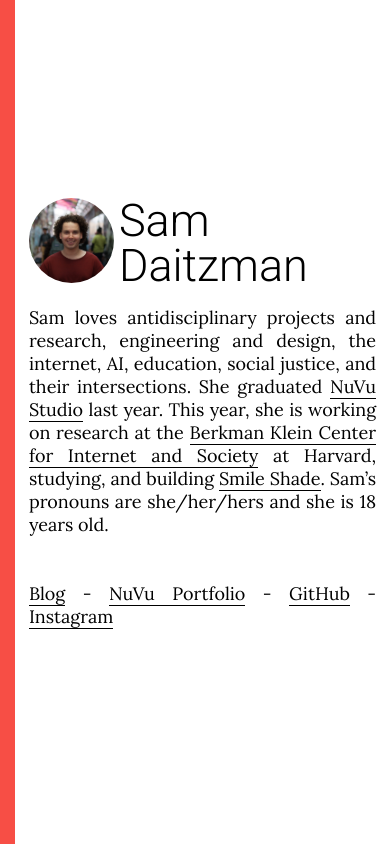
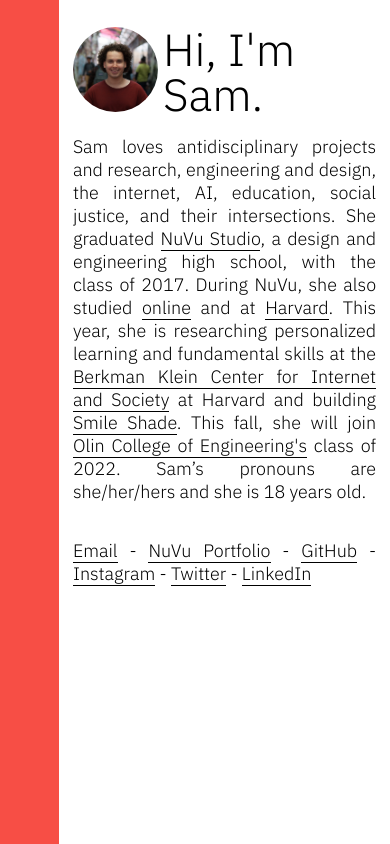
Before and after one commit to sdaitzman/website_january_2018, a website: page code/index.html in a window 390 px wide. Drawn offline with nearby package versions, Linux system fonts and the light colour scheme.

Commit message:
nearly finished

```diff
--- a/code/index.html
+++ b/code/index.html
@@ -5,26 +5,30 @@
     <meta name="viewport" content="width=device-width, initial-scale=1">
     <title>Sam Daitzman</title>
     <link rel="stylesheet" href="/node_modules/normalize.css/normalize.css">
-    <link href="https://fonts.googleapis.com/css?family=Lora|Roboto:300" rel="stylesheet">
+    <link href="https://fonts.googleapis.com/css?family=IBM+Plex+Sans:300" rel="stylesheet">
     <link rel="stylesheet" href="./styles.css">
     <script src="https://code.jquery.com/jquery-3.2.1.slim.min.js" integrity="sha384-KJ3o2DKtIkvYIK3UENzmM7KCkRr/rE9/Qpg6aAZGJwFDMVNA/GpGFF93hXpG5KkN" crossorigin="anonymous"></script>
-    <script src="/node_modules/sweetalert/dist/sweetalert.min.js" charset="utf-8"></script>
+    <script src="/node_modules/prefixfree/prefixfree.min.js" charset="utf-8"></script>
     <script src="/scripts.js" charset="utf-8"></script>
   </head>
   <body>
     <div class="body-container">
       <header class="page-header">
         <img class="me-photo" src="/face.jpg" alt="">
-        <h1 class="page-title">Sam Daitzman</h1>
+        <h1 class="page-title">Hi, I'm Sam.</h1>
       </header>
       <p class="about-me">
-        Sam loves antidisciplinary projects and research, engineering and design, the internet, AI, education, social justice, and their intersections.  She graduated <a href="https://cambridge.nuvustudio.com/sam-daitzman">NuVu Studio</a> last year.  This year, she is working on research at the <a href="https://cyber.harvard.edu/">Berkman Klein Center for Internet and Society</a> at Harvard, studying, and building <a href="https://smilesha.de/">Smile Shade</a>. Sam’s pronouns are she/her/hers and she is 18 years old.
-        <br><br><br>
-        <a href="https://sdaitzman.tumblr.com">Blog</a> -
+        Sam loves antidisciplinary projects and research, engineering and design, the internet, AI, education, social justice, and their intersections. She graduated <a href="https://cambridge.nuvustudio.com">NuVu Studio</a>, a design and engineering high school, with the class of 2017. During NuVu, she also studied <a href="https://ocw.mit.edu/index.htm">online</a> and at <a href="https://extension.harvard.edu">Harvard</a>. This year, she is researching personalized learning and fundamental skills at the <a href="https://cyber.harvard.edu/">Berkman Klein Center for Internet and Society</a> at Harvard and building <a href="https://smilesha.de/">Smile Shade</a>. This fall, she will join <a href="https://olin.edu">Olin College of Engineering's</a> class of 2022. Sam’s pronouns are she/her/hers and she is 18 years old.
+      </p>
+      <br>
+      <nav class="profiles">
+        <a href="mailto:sam@daitzman.com">Email</a> -
         <a href="https://cambridge.nuvustudio.com/sam-daitzman">NuVu Portfolio</a> -
         <a href="https://github.com/sdaitzman">GitHub</a> -
-        <a href="https://instagram.com/sdaitzman">Instagram</a>
-      </p>
+        <a href="https://instagram.com/sdaitzman">Instagram</a> -
+        <a href="https://twitter.com/sdaitzman">Twitter</a> -
+        <a href="https://www.linkedin.com/in/samdaitzman/">LinkedIn</a>
+      </nav>
     </div>
   </body>
 </html>
--- a/code/package.json
+++ b/code/package.json
@@ -10,6 +10,7 @@
   "license": "ISC",
   "dependencies": {
     "normalize.css": "^8.0.0",
+    "prefixfree": "^1.0.0",
     "sweetalert": "^2.1.0"
   }
 }
--- a/code/styles.css
+++ b/code/styles.css
@@ -1,3 +1,8 @@
+@keyframes fadeIn {
+  from { opacity: 0;transform: translateY(-20px) }
+  to { opacity: 1;transform: translateY(0) }
+}
+
 html, body { min-height: 100% }
 
 ::selection {
@@ -6,14 +11,15 @@
 }
 
 html {
-  font: "Roboto" 20px;
+  animation: fadeIn 0.4s ease-out;
+  font-family: "IBM Plex Sans";
   font-weight: 300;
   text-align: justify;
 }
 
 body {
   box-sizing: border-box;
-  border: 2vw solid #F74E45;
+  border-left: 7vw solid #F74E45;
   display: flex;
   min-height: 100vh;
   flex-direction: column;
@@ -30,7 +36,8 @@
 }
 
 .page-title {
-  font: 100px "Roboto";
+  font: 100px "IBM Plex Sans";
+  text-align: left;
   font-weight: 300;
   margin: 0;
   line-height: 1;
@@ -38,14 +45,15 @@
 }
 
 .me-photo {
-  max-width: 150px;
-  max-height: 150px;
+  width: 150px;
+  height: 150px;
   border-radius: 100px;
   margin-right: 25px;
 }
 
-.about-me {
-  font: 30px "Lora";
+.about-me, .profiles {
+  font: 30px "IBM Plex Sans";
+  padding-left:175px;
   padding-right: 20px;
   text-align: justify;
 }
@@ -61,6 +69,11 @@
   border-bottom-color: #F74E45;
 }
 
+a:active {
+  background-color: #F74E45;
+  color: white;
+}
+
 /* a:active {
   border-bottom: none;
   color: white;
@@ -69,12 +82,12 @@
 
 @media (max-width: 720px) {
   body {
-    border: none;
-    border-left: 4vw solid #F74E45;
+    justify-content: start;
+    border-left: 7vh solid #F74E45;
   }
   .me-photo {
-    max-width: 85px;
-    max-height: 85px;
+    width: 85px;
+    height: 85px;
     margin-right: 5px;
   }
   .page-title {
@@ -90,7 +103,7 @@
   .nav-list li {
     border-bottom: 1px solid black;
   }
-  .about-me {
+  .about-me, .profiles {
     font-size: 18px;
     padding: 0;
   }
```
Also changed, not shown: 1 other file.
